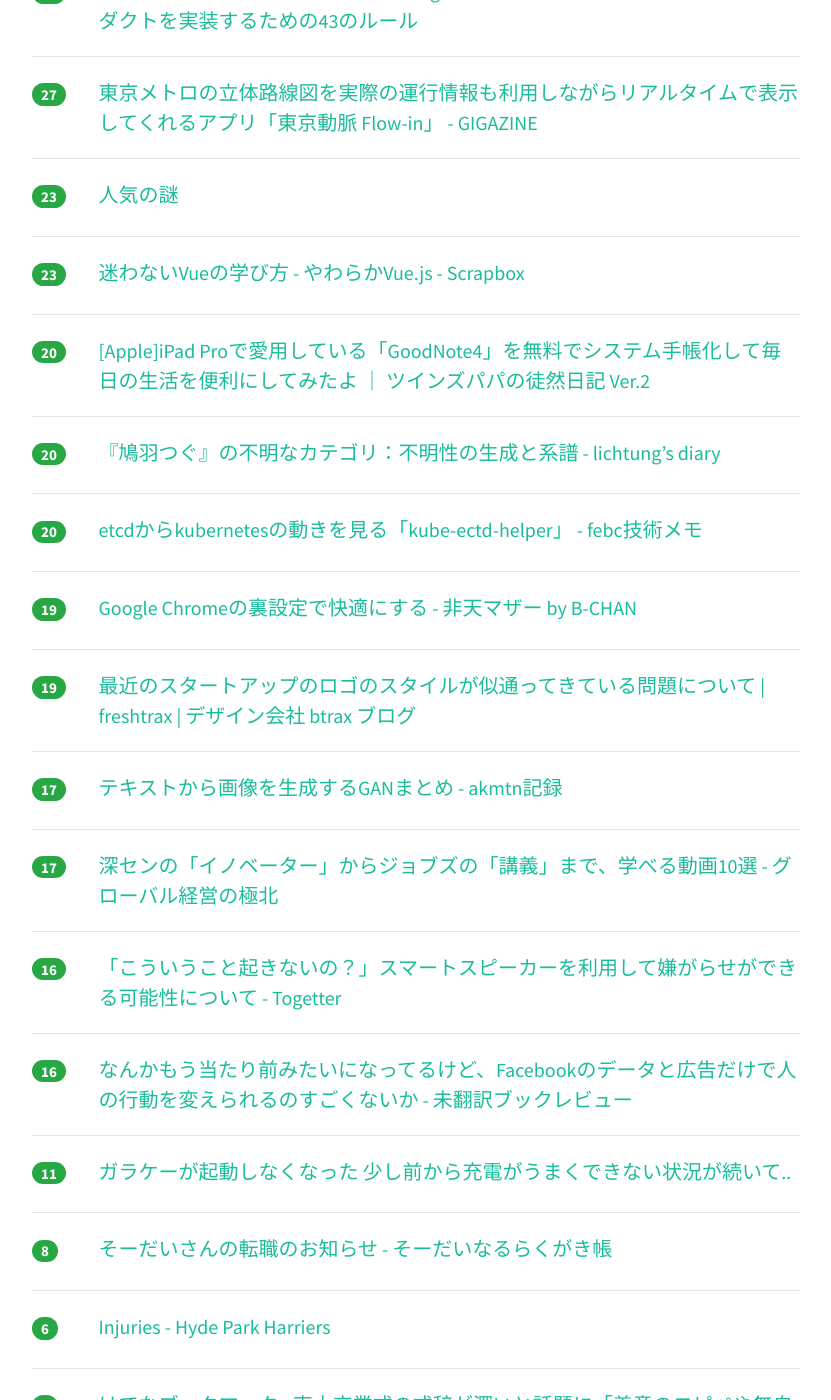
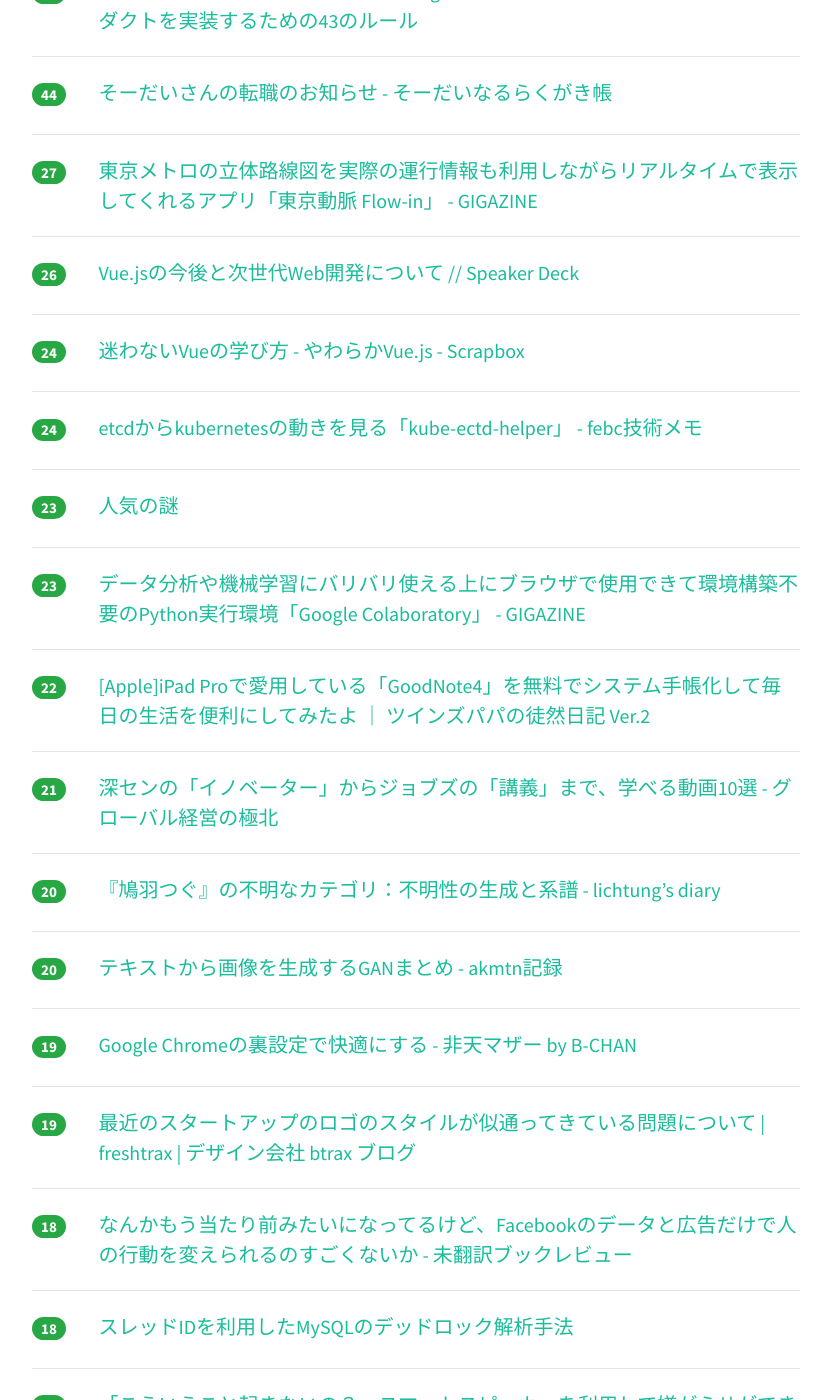
Before and after one commit to yatta47/hatena-matome-site, a Jekyll site: the page built from _posts/2018-03-26-hatena.md, in a window 1280 px wide and 1400 px high, scrolled down 754 px. Shown: the whole window, without its empty margins (224-1055 px from the left). Built offline with Jekyll 4.4.1, drawn with Linux system fonts in a browser that asks for light colours; nearby versions of some CDN libraries; some of the changed text lies outside the part shown.

Commit message:
Updated 2018-03-26

```diff
--- a/_posts/2018-03-26-hatena.md
+++ b/_posts/2018-03-26-hatena.md
@@ -1,39 +1,59 @@
 ---
 layout: post
 title:  "2018-03-26 はてぶIT"
-date:   2018-03-26 11:02:42
+date:   2018-03-26 12:02:45
 tags: [it-hotentry]
 ---
-21 件のデータあり
+26 件のデータあり
 
 <hr><div class="row">
-<div class="col-1"><span class="badge badge-pill badge-success h2">169</span></div>
+<div class="col-1"><span class="badge badge-pill badge-success h2">196</span></div>
 <div class="col-11"><a href='https://speakerdeck.com/soutaro/kodorebiyuzi-dong-hua-falsezui-qian-xian-kara' target='_blank'>コードレビュー自動化の最前線から // Speaker Deck</a></div>
 </div>
 <hr>
 <div class="row">
-<div class="col-1"><span class="badge badge-pill badge-success h2">79</span></div>
+<div class="col-1"><span class="badge badge-pill badge-success h2">118</span></div>
+<div class="col-11"><a href='https://blog.agektmr.com/2018/03/instagram-pwa.html' target='_blank'>結局 PWA は来るの？来ないの？: Tender Surrender</a></div>
+</div>
+<hr>
+<div class="row">
+<div class="col-1"><span class="badge badge-pill badge-success h2">103</span></div>
 <div class="col-11"><a href='https://speakerdeck.com/toshimaru/active-record-anti-patterns' target='_blank'>ActiveRecordデータ処理アンチパターン / active-record-anti-patterns // Speaker Deck</a></div>
 </div>
 <hr>
 <div class="row">
-<div class="col-1"><span class="badge badge-pill badge-success h2">59</span></div>
+<div class="col-1"><span class="badge badge-pill badge-success h2">71</span></div>
 <div class="col-11"><a href='http://www.bokukoko.info/entry/2018/03/25/114716' target='_blank'>アプリの個人開発の終焉と新たな可能性 - ボクココ</a></div>
 </div>
 <hr>
 <div class="row">
-<div class="col-1"><span class="badge badge-pill badge-success h2">32</span></div>
-<div class="col-11"><a href='https://blog.agektmr.com/2018/03/instagram-pwa.html' target='_blank'>結局 PWA は来るの？来ないの？: Tender Surrender</a></div>
+<div class="col-1"><span class="badge badge-pill badge-success h2">48</span></div>
+<div class="col-11"><a href='http://englishforhackers.com/rules-of-machine-learning-best-practices-for-ml-engineering.html' target='_blank'>エンジニア・研究者の英語学習 – Googleの研究者が教える、良い機械学習プロダクトを実装するための43のルール</a></div>
 </div>
 <hr>
 <div class="row">
-<div class="col-1"><span class="badge badge-pill badge-success h2">28</span></div>
-<div class="col-11"><a href='http://englishforhackers.com/rules-of-machine-learning-best-practices-for-ml-engineering.html' target='_blank'>エンジニア・研究者の英語学習 – Googleの研究者が教える、良い機械学習プロダクトを実装するための43のルール</a></div>
+<div class="col-1"><span class="badge badge-pill badge-success h2">44</span></div>
+<div class="col-11"><a href='https://soudai.hatenablog.com/entry/2018/03/26/190000' target='_blank'>そーだいさんの転職のお知らせ - そーだいなるらくがき帳</a></div>
 </div>
 <hr>
 <div class="row">
 <div class="col-1"><span class="badge badge-pill badge-success h2">27</span></div>
 <div class="col-11"><a href='https://gigazine.net/news/20180325-tokyo-doumyaku-flow-in/' target='_blank'>東京メトロの立体路線図を実際の運行情報も利用しながらリアルタイムで表示してくれるアプリ「東京動脈 Flow-in」 - GIGAZINE</a></div>
+</div>
+<hr>
+<div class="row">
+<div class="col-1"><span class="badge badge-pill badge-success h2">26</span></div>
+<div class="col-11"><a href='https://speakerdeck.com/kazupon/vue-dot-jsfalsejin-hou-toci-shi-dai-webkai-fa-nituite' target='_blank'>Vue.jsの今後と次世代Web開発について // Speaker Deck</a></div>
+</div>
+<hr>
+<div class="row">
+<div class="col-1"><span class="badge badge-pill badge-success h2">24</span></div>
+<div class="col-11"><a href='https://scrapbox.io/vue-yawaraka/%E8%BF%B7%E3%82%8F%E3%81%AA%E3%81%84Vue%E3%81%AE%E5%AD%A6%E3%81%B3%E6%96%B9' target='_blank'>迷わないVueの学び方 - やわらかVue.js - Scrapbox</a></div>
+</div>
+<hr>
+<div class="row">
+<div class="col-1"><span class="badge badge-pill badge-success h2">24</span></div>
+<div class="col-11"><a href='http://febc-yamamoto.hatenablog.jp/entry/2018/03/25/223933' target='_blank'>etcdからkubernetesの動きを見る「kube-ectd-helper」 - febc技術メモ</a></div>
 </div>
 <hr>
 <div class="row">
@@ -43,12 +63,17 @@ tags: [it-hotentry]
 <hr>
 <div class="row">
 <div class="col-1"><span class="badge badge-pill badge-success h2">23</span></div>
-<div class="col-11"><a href='https://scrapbox.io/vue-yawaraka/%E8%BF%B7%E3%82%8F%E3%81%AA%E3%81%84Vue%E3%81%AE%E5%AD%A6%E3%81%B3%E6%96%B9' target='_blank'>迷わないVueの学び方 - やわらかVue.js - Scrapbox</a></div>
+<div class="col-11"><a href='https://gigazine.net/news/20180326-google-colab-notebook/' target='_blank'>データ分析や機械学習にバリバリ使える上にブラウザで使用できて環境構築不要のPython実行環境「Google Colaboratory」 - GIGAZINE</a></div>
 </div>
 <hr>
 <div class="row">
-<div class="col-1"><span class="badge badge-pill badge-success h2">20</span></div>
+<div class="col-1"><span class="badge badge-pill badge-success h2">22</span></div>
 <div class="col-11"><a href='http://twi-papa.com/archives/22064' target='_blank'>[Apple]iPad Proで愛用している「GoodNote4」を無料でシステム手帳化して毎日の生活を便利にしてみたよ ｜ ツインズパパの徒然日記 Ver.2</a></div>
+</div>
+<hr>
+<div class="row">
+<div class="col-1"><span class="badge badge-pill badge-success h2">21</span></div>
+<div class="col-11"><a href='http://globalbiz.hatenablog.com/entry/2018/03/25/172327' target='_blank'>深センの「イノベーター」からジョブズの「講義」まで、学べる動画10選 - グローバル経営の極北</a></div>
 </div>
 <hr>
 <div class="row">
@@ -58,7 +83,7 @@ tags: [it-hotentry]
 <hr>
 <div class="row">
 <div class="col-1"><span class="badge badge-pill badge-success h2">20</span></div>
-<div class="col-11"><a href='http://febc-yamamoto.hatenablog.jp/entry/2018/03/25/223933' target='_blank'>etcdからkubernetesの動きを見る「kube-ectd-helper」 - febc技術メモ</a></div>
+<div class="col-11"><a href='http://akmtn.hatenablog.com/entry/2018/03/25/182759' target='_blank'>テキストから画像を生成するGANまとめ - akmtn記録</a></div>
 </div>
 <hr>
 <div class="row">
@@ -72,13 +97,13 @@ tags: [it-hotentry]
 </div>
 <hr>
 <div class="row">
-<div class="col-1"><span class="badge badge-pill badge-success h2">17</span></div>
-<div class="col-11"><a href='http://akmtn.hatenablog.com/entry/2018/03/25/182759' target='_blank'>テキストから画像を生成するGANまとめ - akmtn記録</a></div>
+<div class="col-1"><span class="badge badge-pill badge-success h2">18</span></div>
+<div class="col-11"><a href='http://kaseinoji.hatenablog.com/entry/cambridge-analytica' target='_blank'>なんかもう当たり前みたいになってるけど、Facebookのデータと広告だけで人の行動を変えられるのすごくないか - 未翻訳ブックレビュー</a></div>
 </div>
 <hr>
 <div class="row">
-<div class="col-1"><span class="badge badge-pill badge-success h2">17</span></div>
-<div class="col-11"><a href='http://globalbiz.hatenablog.com/entry/2018/03/25/172327' target='_blank'>深センの「イノベーター」からジョブズの「講義」まで、学べる動画10選 - グローバル経営の極北</a></div>
+<div class="col-1"><span class="badge badge-pill badge-success h2">18</span></div>
+<div class="col-11"><a href='https://github.com/ichirin2501/doc/blob/master/innodb-deadlock-thread-id.md' target='_blank'>スレッドIDを利用したMySQLのデッドロック解析手法</a></div>
 </div>
 <hr>
 <div class="row">
@@ -87,18 +112,18 @@ tags: [it-hotentry]
 </div>
 <hr>
 <div class="row">
-<div class="col-1"><span class="badge badge-pill badge-success h2">16</span></div>
-<div class="col-11"><a href='http://kaseinoji.hatenablog.com/entry/cambridge-analytica' target='_blank'>なんかもう当たり前みたいになってるけど、Facebookのデータと広告だけで人の行動を変えられるのすごくないか - 未翻訳ブックレビュー</a></div>
+<div class="col-1"><span class="badge badge-pill badge-success h2">13</span></div>
+<div class="col-11"><a href='https://anond.hatelabo.jp/20180318210122' target='_blank'>ガラケーが起動しなくなった 少し前から充電がうまくできない状況が続いて..</a></div>
+</div>
+<hr>
+<div class="row">
+<div class="col-1"><span class="badge badge-pill badge-success h2">13</span></div>
+<div class="col-11"><a href='https://qiita.com/dyoshimitsu/items/20a41ab656d2da80e4d9' target='_blank'>Rails Developers Meetup 2018 スライドまとめ - Qiita</a></div>
 </div>
 <hr>
 <div class="row">
 <div class="col-1"><span class="badge badge-pill badge-success h2">11</span></div>
-<div class="col-11"><a href='https://anond.hatelabo.jp/20180318210122' target='_blank'>ガラケーが起動しなくなった 少し前から充電がうまくできない状況が続いて..</a></div>
-</div>
-<hr>
-<div class="row">
-<div class="col-1"><span class="badge badge-pill badge-success h2">8</span></div>
-<div class="col-11"><a href='https://soudai.hatenablog.com/entry/2018/03/26/190000' target='_blank'>そーだいさんの転職のお知らせ - そーだいなるらくがき帳</a></div>
+<div class="col-11"><a href='https://jp.techcrunch.com/2018/03/26/atama-plus-fundrasing/' target='_blank'>生徒の苦手分野をAIが特定し、教材を自動生成――atama plusが初の増資で5億円調達 | TechCrunch Japan</a></div>
 </div>
 <hr>
 <div class="row">
```
